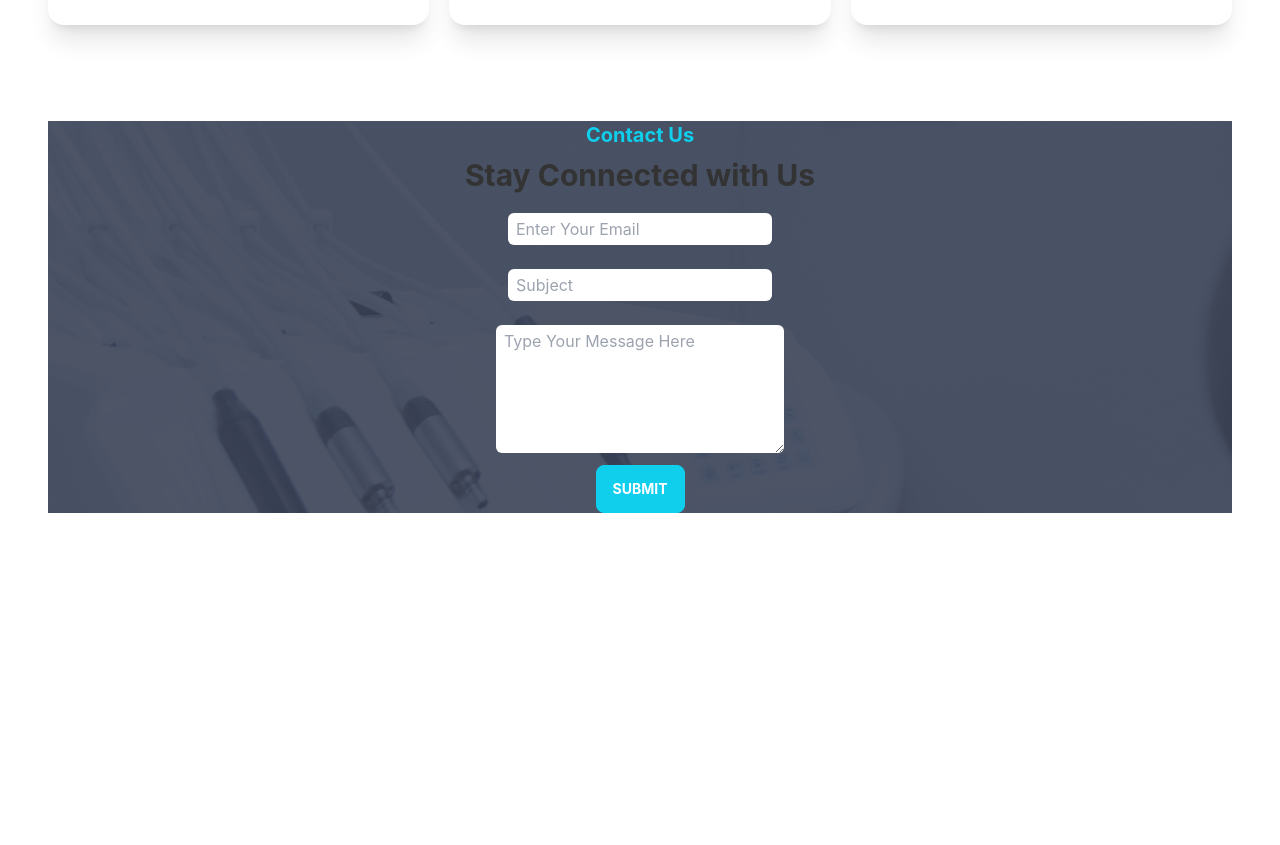
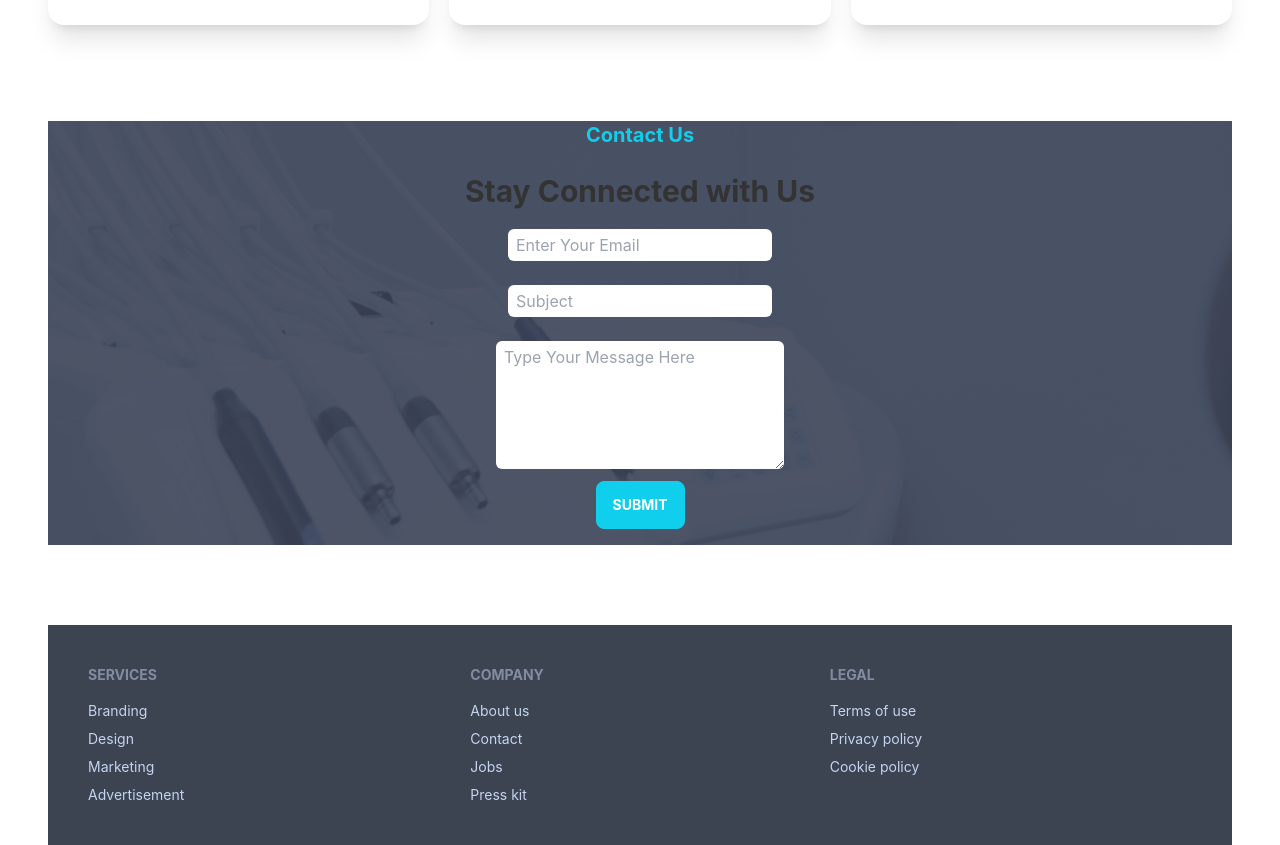
Before and after one commit to meraj191-35-2735/doctors-portal-client, a React (Create React App) app: page / in a window 1280 px wide. Shown: the part 3749-4594 px from the top of the page. Before the commit the page ends 4262 px from the top, so only its background shows below. Built offline with nearby package versions, Linux system fonts and the light colour scheme.

Commit message:
footer done

```diff
--- a/src/Pages/Home/Contact.js
+++ b/src/Pages/Home/Contact.js
@@ -4,8 +4,8 @@ import bgContact from "../../assets/images/appointment.png";
 
 const Contact = () => {
   return (
-    <div style={{ background: `url(${bgContact})` }}>
-      <h3 className="text-primary text-xl font-bold text-center my-2">
+    <div className="pb-4" style={{ background: `url(${bgContact})` }}>
+      <h3 className="text-primary text-xl font-bold text-center my-6">
         Contact Us
       </h3>
       <h2 className="text-3xl font-bold text-center mb-2">
--- /dev/null
+++ b/src/Pages/Home/Footer.js
@@ -0,0 +1,31 @@
+import React from "react";
+import { Link } from "react-router-dom";
+
+const Footer = () => {
+  return (
+    <footer class="footer p-10 bg-neutral text-neutral-content mt-20">
+      <div>
+        <span class="footer-title">Services</span>
+        <Link to="/about">Branding</Link>
+        <Link to="/about">Design</Link>
+        <Link to="/about">Marketing</Link>
+        <Link to="/about">Advertisement</Link>
+      </div>
+      <div>
+        <span class="footer-title">Company</span>
+        <Link to="/home">About us</Link>
+        <Link to="/home">Contact</Link>
+        <Link to="/home">Jobs</Link>
+        <Link to="/home">Press kit</Link>
+      </div>
+      <div>
+        <span class="footer-title">Legal</span>
+        <Link to="/contactus">Terms of use</Link>
+        <Link to="/contactus">Privacy policy</Link>
+        <Link to="/contactus">Cookie policy</Link>
+      </div>
+    </footer>
+  );
+};
+
+export default Footer;
--- a/src/Pages/Home/Home.js
+++ b/src/Pages/Home/Home.js
@@ -3,6 +3,7 @@ import Appointment from "./Appointment";
 import Banner from "./Banner";
 import Contact from "./Contact";
 import ExtraCare from "./ExtraCare";
+import Footer from "./Footer";
 import Info from "./Info";
 import Services from "./Services";
 import Testimonials from "./Testimonials";
@@ -17,6 +18,7 @@ const Home = () => {
       <Appointment></Appointment>
       <Testimonials></Testimonials>
       <Contact></Contact>
+      <Footer></Footer>
     </div>
   );
 };
```
